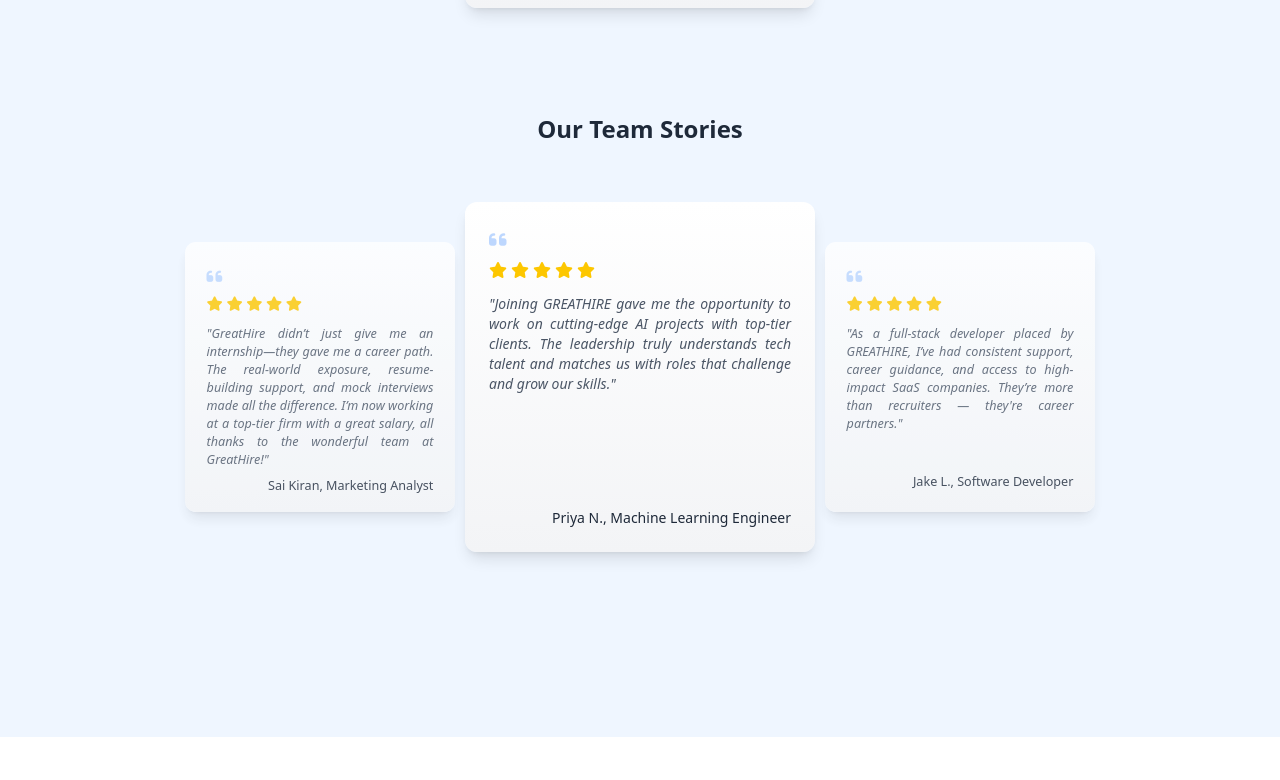
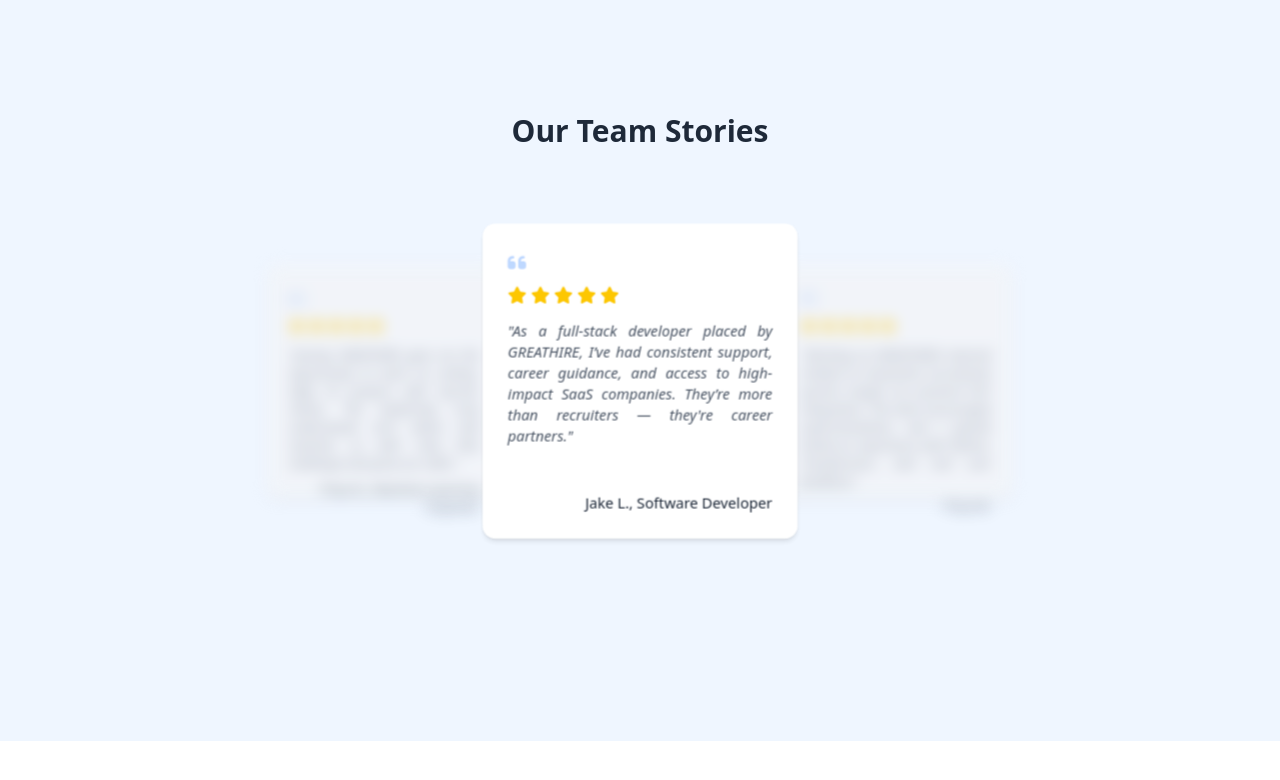
Before and after one commit to Tanmai-dot/babdegreathire, a React (Vite) app: page / in a window 1280 px wide. Shown: the part 5252-6032 px from the top of the page. Built offline with nearby package versions, Linux system fonts and the light colour scheme.

Commit message:
updated the testimonial page

```diff
--- a/src/components/Testimonials.tsx
+++ b/src/components/Testimonials.tsx
@@ -1,4 +1,4 @@
-import React, { useState } from 'react';
+import React, { useState, useRef } from 'react';
 import '@fortawesome/fontawesome-free/css/all.min.css'; // Font Awesome
 import Slider from "react-slick";
 import "slick-carousel/slick/slick.css";
@@ -16,6 +16,32 @@
 
 const TestimonialsCarousel: React.FC<TestimonialsProps> = ({ reviews, title }) => {
     const [activeIndex, setActiveIndex] = useState(0);
+    const [isPaused, setIsPaused] = useState(false);
+    const intervalRef = useRef<NodeJS.Timeout | null>(null);
+
+    // Start/stop auto-transition based on isPaused
+    React.useEffect(() => {
+        if (!isPaused) {
+            startAutoTransition();
+        } else {
+            stopAutoTransition();
+        }
+        return () => stopAutoTransition();
+    }, [reviews.length, isPaused]);
+
+    const startAutoTransition = () => {
+        stopAutoTransition();
+        intervalRef.current = setInterval(() => {
+            setActiveIndex((prevIndex) => (prevIndex + 1) % reviews.length);
+        }, 4000); // 4 seconds
+    };
+
+    const stopAutoTransition = () => {
+        if (intervalRef.current) {
+            clearInterval(intervalRef.current);
+            intervalRef.current = null;
+        }
+    };
 
     const handleNext = () => {
         setActiveIndex((prevIndex) => (prevIndex + 1) % reviews.length);
@@ -40,30 +66,41 @@
                 </button>
 
                 {/* Cards */}
-                <div className="relative w-full max-w-5xl flex justify-center items-center">
+                <div
+                    className="relative w-full max-w-5xl flex justify-center items-center"
+                    style={{ minHeight: 299 }} // decreased height
+                >
                     {reviews.map((review, index) => {
                         const isActive = index === activeIndex;
                         const isLeft = index === (activeIndex - 1 + reviews.length) % reviews.length;
                         const isRight = index === (activeIndex + 1) % reviews.length;
 
+                        if (!(isActive || isLeft || isRight)) return null;
+
                         return (
                             <div
                                 key={index}
-                                className={`absolute transition-transform duration-500 ease-in-out ${
-                                    isActive
-                                        ? "transform scale-100 z-20"
+                                className={`
+                                    absolute
+                                    transition-all duration-[3000ms] ease-in-out
+                                    ${isActive
+                                        ? "z-20 scale-105 bg-white opacity-100 left-1/2 -translate-x-1/2 cursor-pointer"
                                         : isLeft
-                                        ? "transform scale-90 -translate-x-80 z-10 opacity-80"
+                                        ? "z-10 scale-90 bg-gray-100 opacity-60 blur-sm left-1/4 -translate-x-1/2"
                                         : isRight
-                                        ? "transform scale-90 translate-x-80 z-10 opacity-80"
-                                        : "opacity-0 pointer-events-none"
-                                }`}
+                                        ? "z-10 scale-90 bg-gray-100 opacity-60 blur-sm left-3/4 -translate-x-1/2"
+                                        : "hidden"}
+                                    rounded-xl shadow-md
+                                `}
                                 style={{
-                                    width: isActive ? "350px" : "300px",
-                                    height: isActive ? "350px" : "300px",
+                                    width: isActive ? "300px" : "260px",
+                                    height: isActive ? "300px" : "260px", // reduced to 296px
+                                    pointerEvents: isActive ? "auto" : "none",
                                 }}
+                                onMouseEnter={isActive ? () => setIsPaused(true) : undefined}
+                                onMouseLeave={isActive ? () => setIsPaused(false) : undefined}
                             >
-                                <div className="w-full h-full bg-gradient-to-b from-white to-gray-100 rounded-xl p-6 shadow-lg flex flex-col justify-between">
+                                <div className="w-full h-full rounded-xl p-6 flex flex-col justify-between">
                                     <div>
                                         <div className="text-blue-500 text-xl opacity-30 mb-2">
                                             <i className="fas fa-quote-left"></i>
@@ -217,7 +254,8 @@
     },
 ];
 
-const TestimonialsPage: React.FC = () => (
+const TestimonialsPage: React.FC = () => {
+    return (
         <section className="py-20 bg-blue-50">
             <div className="container mx-auto px-6">
                 <div className="text-center mb-16">
@@ -227,10 +265,17 @@
                     </p>
                 </div>
 
+                {/* Client Reviews Carousel */}
                 <TestimonialsCarousel reviews={reviews} title="Client Reviews" />
-            <TestimonialsCarousel reviews={teamStories} title="Our Team Stories" />
+
+                {/* Team Stories Carousel below */}
+                <div className="mt-20">
+                    <h2 className="text-3xl font-bold text-gray-800 mb-4 text-center">Our Team Stories</h2>
+                    <TestimonialsCarousel reviews={teamStories} title="" />
+                </div>
             </div>
         </section>
     );
+};
 
 export default TestimonialsPage;
```
Lines whose indentation alone changed are shown as unchanged.
